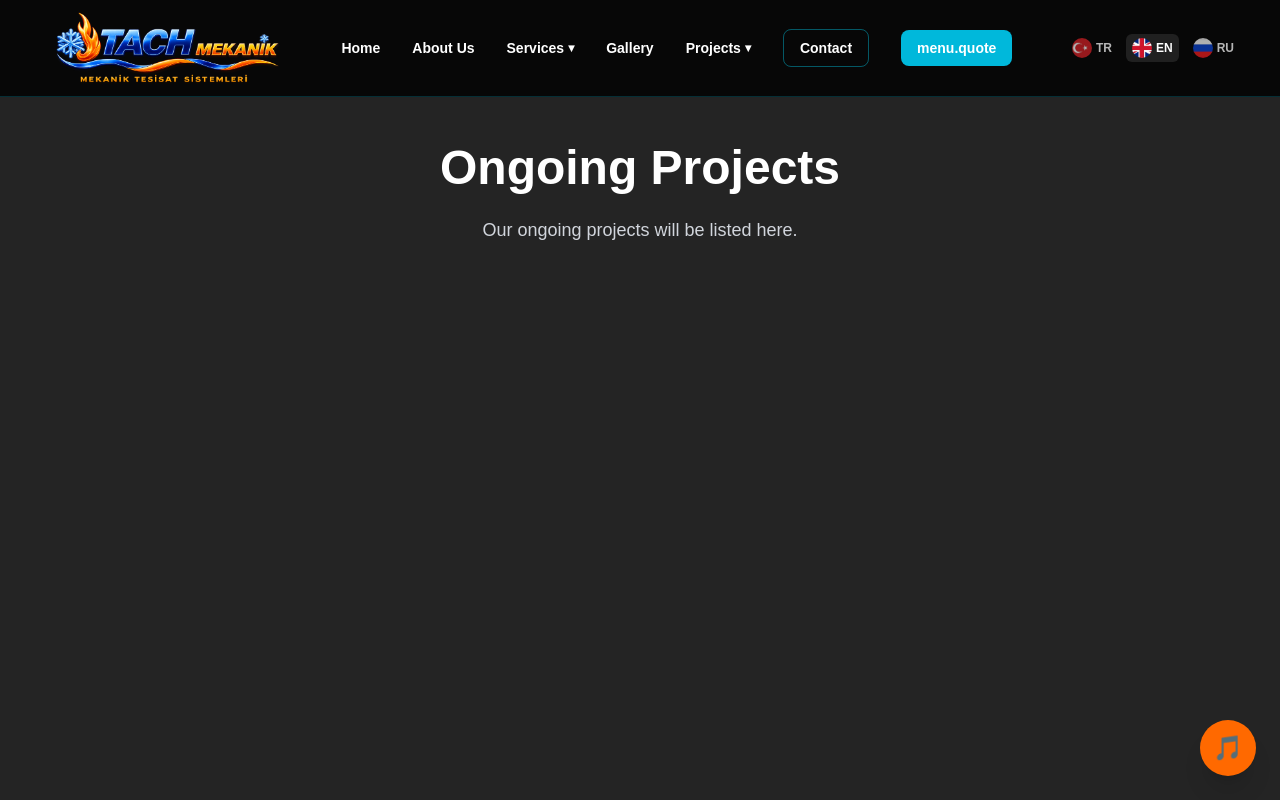
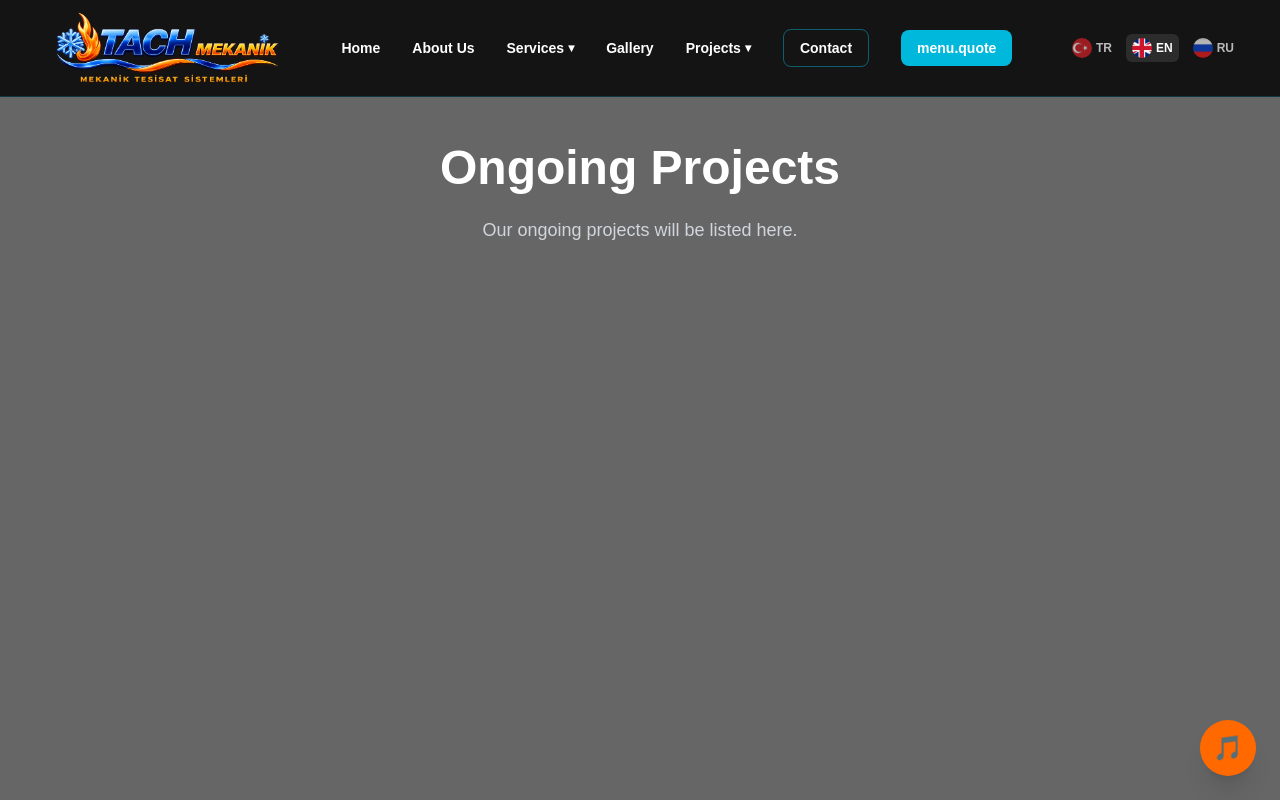
Before and after one commit to alattinkarademir-sudo/tach-mekanik, a Next.js app: page /en/devam-eden-projeler in a window 1280 px wide. Built offline with nearby package versions, Linux system fonts and the light colour scheme.

Commit message:
Site renkleri ve sayfa güncellemeleri

```diff
--- a/app/[locale]/devam-eden-projeler/page.tsx
+++ b/app/[locale]/devam-eden-projeler/page.tsx
@@ -6,7 +6,7 @@ export default function DevamEdenProjeler() {
   const t = useTranslations("Projects");
 
   return (
-    <main className="min-h-screen bg-[#242424] text-white px-6 pt-36 pb-20">
+    <main className="min-h-screen bg-[#666666] text-white px-6 pt-36 pb-20">
       <div className="mx-auto max-w-7xl text-center">
         <h1 className="text-4xl md:text-5xl font-bold">
           {t("ongoingTitle")}
--- a/app/[locale]/tamamlanan-projeler/page.tsx
+++ b/app/[locale]/tamamlanan-projeler/page.tsx
@@ -6,7 +6,7 @@ export default function TamamlananProjeler() {
   const t = useTranslations("Projects");
 
   return (
-    <main className="min-h-screen bg-[#242424] text-white px-6 pt-36 pb-20">
+    <main className="min-h-screen bg-[#666666] text-white px-6 pt-36 pb-20">
       <div className="mx-auto max-w-7xl text-center">
         <h1 className="text-4xl md:text-5xl font-bold">
           {t("completedTitle")}
--- a/components/Contact.tsx
+++ b/components/Contact.tsx
@@ -6,7 +6,7 @@ export default function Contact() {
   return (
     <section
       id="contact"
-      className="bg-[#242424] py-24 text-white"
+      className="bg-[#555555] py-24 text-white"
     >
       <div className="mx-auto max-w-7xl px-6">
 
```
